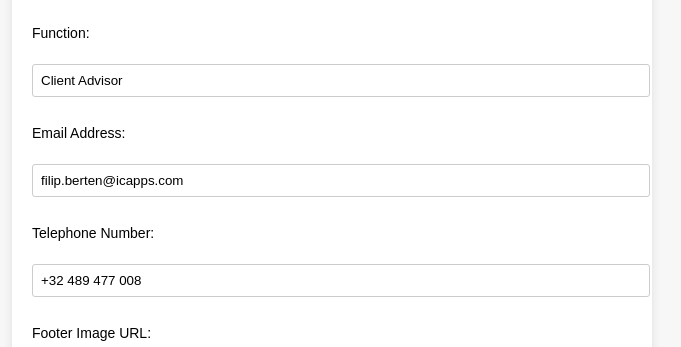
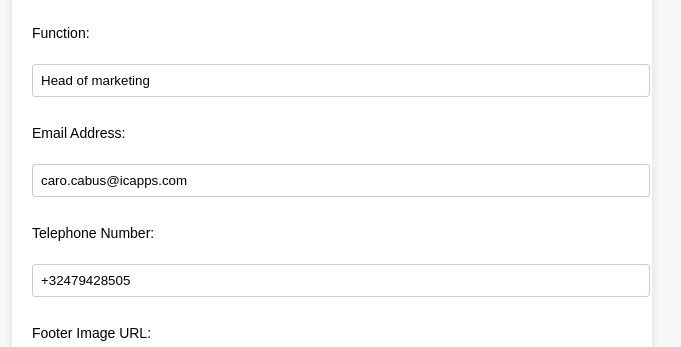
Before and after one commit to yorrick-icapps/mailformatter, a plain HTML site: page index.html in a window 1280 px wide. Shown: the part 240-587 px from the top of the page, without its empty margins (308-989 px from the left). Drawn offline with Linux system fonts and the light colour scheme.

Commit message:
Update index.html

```diff
--- a/index.html
+++ b/index.html
@@ -17,13 +17,13 @@
             <input type="text" id="name" name="name" value="Caro Cabus"><br><br>
 
             <label for="function">Function:</label><br>
-            <input type="text" id="function" name="function" value="Client Advisor"><br><br>
+            <input type="text" id="function" name="function" value="Head of marketing"><br><br>
 
             <label for="emailaddress">Email Address:</label><br>
-            <input type="email" id="emailaddress" name="emailaddress" value="filip.berten@icapps.com"><br><br>
+            <input type="email" id="emailaddress" name="emailaddress" value="caro.cabus@icapps.com"><br><br>
 
             <label for="telephonenumber">Telephone Number:</label><br>
-            <input type="tel" id="telephonenumber" name="telephonenumber" value="+32 489 477 008"><br><br>
+            <input type="tel" id="telephonenumber" name="telephonenumber" value="+32479428505"><br><br>
 
             <label for="footerimage">Footer Image URL:</label><br>
             <input type="url" id="footerimage" name="footerimage" value="https://www.bitsandbites.be/visionary-frontiers"><br><br>
```
